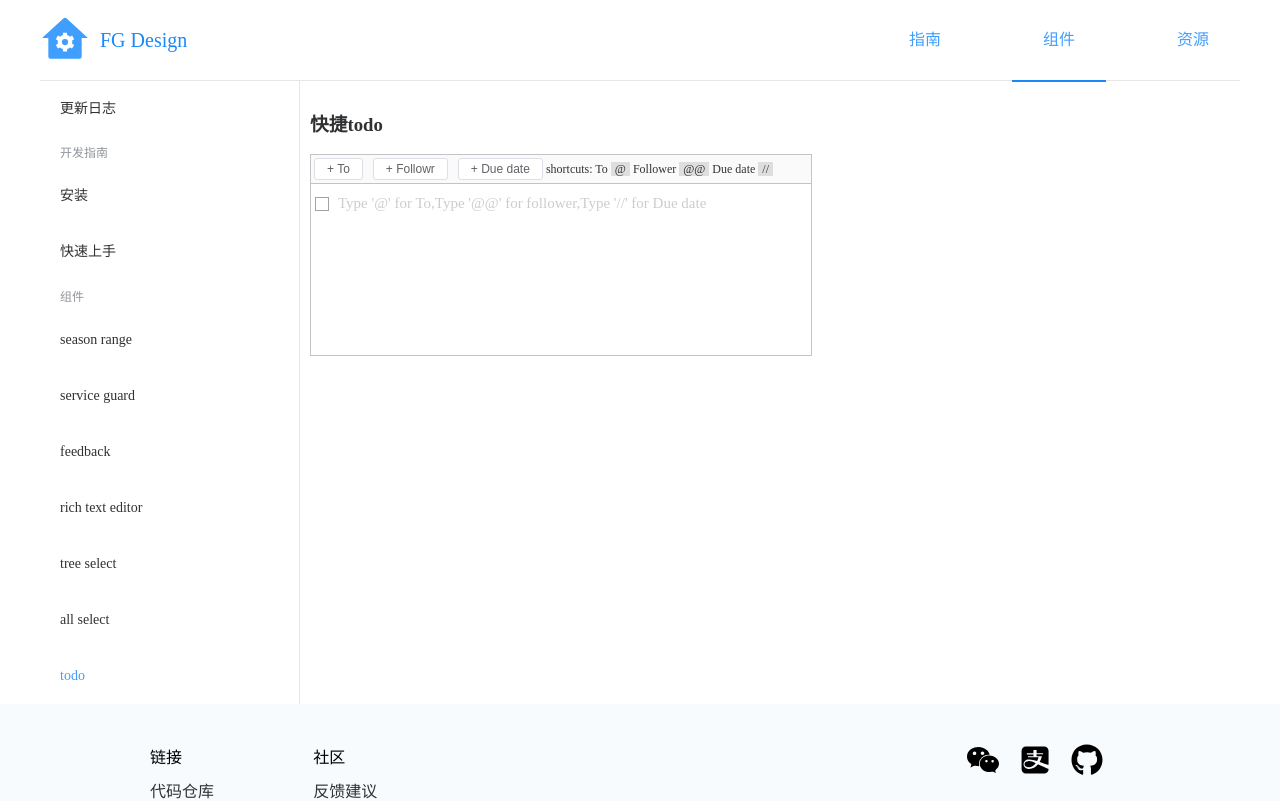
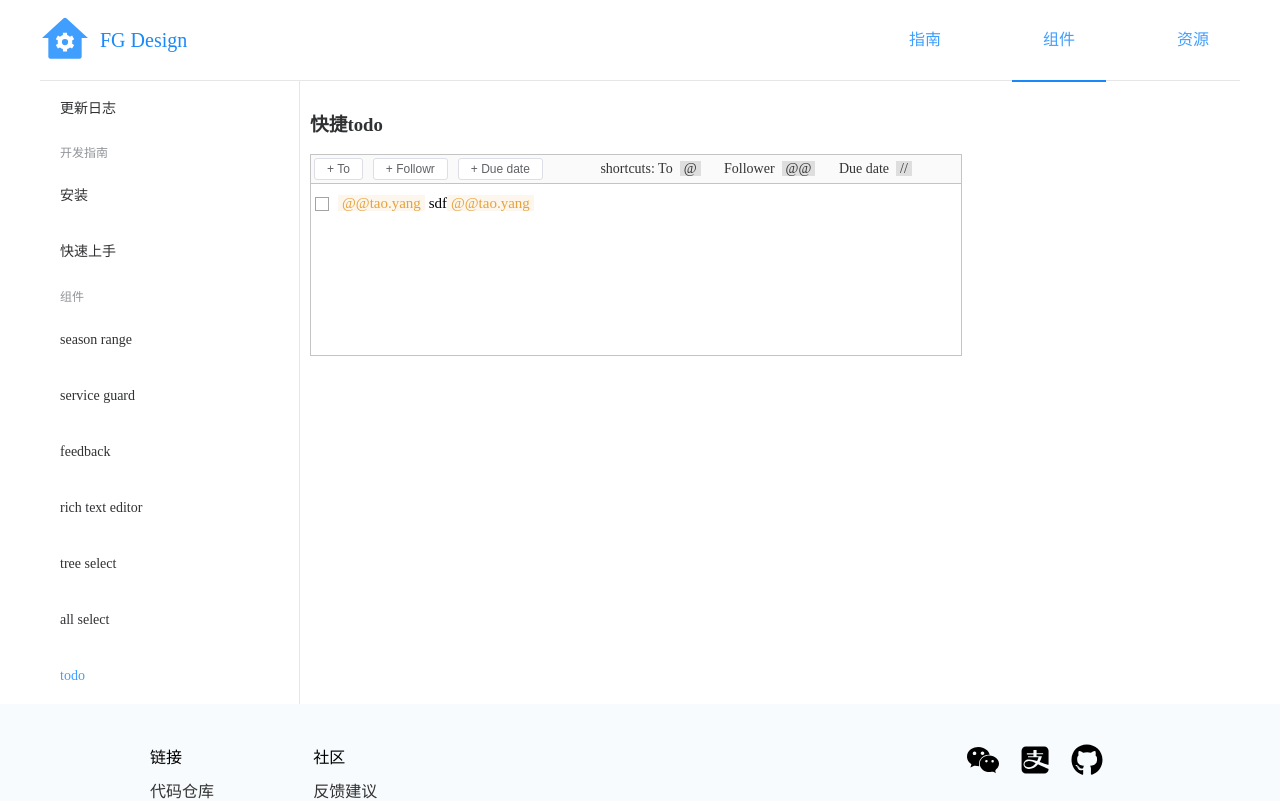
Before and after one commit to PiterYang/fastgear, a Vue app in the folder vue-component/: page /component/todo in a window 1280 px wide. Shown: the top 801 px of the page. Built offline with nearby package versions, Linux system fonts and the light colour scheme.

Commit message:
fix some bug

```diff
--- a/vue-component/packages/todo/src/component.vue
+++ b/vue-component/packages/todo/src/component.vue
@@ -1,12 +1,12 @@
 <template>
     <div style="overflow: hidden">
         <div class="mark"></div>
-        <p
+        <span
             :id="id"
             contenteditable
             class="tribute-demo-input"
-            placeholder="Type '@' for To,Type '@@' for follower,Type '//' for Due date"
-        ></p>
+            placeholder="@san.zhang 完成线上培训课程 @@si.li //2020-12-24 10:00"
+        ></span>
         <tribute ref="tribute" />
     </div>
 </template>
@@ -43,30 +43,34 @@ export default {
     },
     mounted() {
         // example of alternative callback
+        document.getElementById(this.id).innerHTML =
+            '<span contentEditable="false" class="fg-todo-follower">@@tao.yang</span>&nbsp;sdf<span contentEditable="false" class="fg-todo-follower">@@tao.yang</span>&nbsp;';
         let TributeClass = this.$refs['tribute'].getTribute();
-        let _this = this;
         let tribute = new TributeClass({
             collection: [
                 {
                     trigger: '@@',
-                    // values: _this.values,
-                    values: [
-                        {
-                            key: 'hhhh1',
-                            value: 'hhhh1',
-                            uid: 'uid1@@'
-                        },
-                        {
-                            key: 'hhhh12',
-                            value: 'hhhh12',
-                            uid: 'uid12@@'
-                        },
-                        {
-                            key: 'hhhh23',
-                            value: 'hhhh23',
-                            uid: 'uid23@@'
-                        }
-                    ],
+                    values: this.values,
+                    // values: [
+                    //     {
+                    //         key: 'hhhh1',
+                    //         value: 'hhhh1',
+                    //         uid: 'uid1@@',
+                    //         uname: 'name1'
+                    //     },
+                    //     {
+                    //         key: 'hhhh12',
+                    //         value: 'hhhh12',
+                    //         uid: 'uid12@@',
+                    //         uname: 'name2'
+                    //     },
+                    //     {
+                    //         key: 'hhhh23',
+                    //         value: 'hhhh23',
+                    //         uid: 'uid23@@',
+                    //         uname: 'name3'
+                    //     }
+                    // ],
                     selectTemplate: function(item) {
                         if (typeof item === 'undefined') return null;
                         if (this.range.isContentEditable(this.current.element)) {
@@ -82,30 +86,24 @@ export default {
 
                         return '@' + item.original.value;
                     },
+                    menuItemTemplate: function(item) {
+                        return (
+                            '<span contenteditable="false" class="left">' +
+                            item.string +
+                            '</span>' +
+                            '<span class="right">' +
+                            item.original.uname +
+                            '</span>'
+                        );
+                    },
                     requireLeadingSpace: true,
-                    menuShowMinLength: 0,
+                    // menuShowMinLength: 1,
                     noMatchTemplate: null
                 },
 
                 {
                     trigger: '//',
-                    values: [
-                        {
-                            key: 'hhhh1',
-                            value: 'hhhh1',
-                            email: 'hhhh1'
-                        },
-                        {
-                            key: 'hhhh12',
-                            value: 'hhhh12',
-                            email: 'hhhh12'
-                        },
-                        {
-                            key: 'hhhh23',
-                            value: 'hhhh23',
-                            email: 'hhhh23'
-                        }
-                    ],
+                    values: [],
                     // values: _this.values,
                     selectTemplate: function(item) {
                         if (typeof item === 'undefined') return null;
@@ -123,27 +121,31 @@ export default {
                     },
                     requireLeadingSpace: true,
                     noMatchTemplate: null
+                    //  menuShowMinLength: 1,
                 },
                 {
                     trigger: '@',
-                    values: [
-                        {
-                            key: 'test1',
-                            value: 'test1',
-                            uid: 'uid1'
-                        },
-                        {
-                            key: 'test12',
-                            value: 'test12',
-                            uid: 'uid12'
-                        },
-                        {
-                            key: 'test23',
-                            value: 'test23',
-                            uid: 'uid23'
-                        }
-                    ],
-                    // values: _this.values,
+                    // values: [
+                    //     {
+                    //         key: 'key1',
+                    //         value: 'value11',
+                    //         uid: 'uid1',
+                    //         uname: 'name3'
+                    //     },
+                    //     {
+                    //         key: 'key2',
+                    //         value: 'value22',
+                    //         uid: 'uid12',
+                    //         uname: 'name3'
+                    //     },
+                    //     {
+                    //         key: 'key3',
+                    //         value: 'value33',
+                    //         uid: 'uid23',
+                    //         uname: 'name3'
+                    //     }
+                    // ],
+                    values: this.values,
                     selectTemplate: function(item) {
                         if (typeof item === 'undefined') return null;
                         if (this.range.isContentEditable(this.current.element)) {
@@ -159,12 +161,24 @@ export default {
 
                         return '@' + item.original.value;
                     },
+                    menuItemTemplate: function(item) {
+                        console.log(item);
+                        return (
+                            '<span contenteditable="false" class="left">' +
+                            item.string +
+                            '</span>' +
+                            '<span class="right">' +
+                            item.original.uname +
+                            '</span>'
+                        );
+                    },
                     requireLeadingSpace: true,
                     noMatchTemplate: null
+
                     // autocompleteMode: true
                 }
             ],
-            vue: _this
+            vue: this
             // menuContainer: document.getElementById('content'),
         });
         this.tribute = tribute;
@@ -187,6 +201,7 @@ export default {
 .tribute-demo-input {
     outline: none;
     border: none;
+    display: block;
     padding: 3px 5px;
     border-radius: 2px;
     font-size: 15px;
@@ -200,16 +215,19 @@ export default {
         background: #ecf5ff;
         padding: 0 4px;
         color: #409eff;
+        user-select: none;
     }
     .fg-todo-follower {
         background: #fdf6ec;
         padding: 0 4px;
         color: #e6a23c;
+        user-select: none;
     }
     .fg-todo-due-date {
         background: #f4f4f5;
         padding: 0 4px;
         color: #909399;
+        user-select: none;
     }
 }
 [contenteditable='true']:empty:before {
--- a/vue-component/packages/todo/src/todo.vue
+++ b/vue-component/packages/todo/src/todo.vue
@@ -5,10 +5,18 @@
             <el-button size="mini" @click="handleFollower">+ Followr</el-button>
             <el-button size="mini" @click="handleDueDate">+ Due date</el-button>
             <span>
-                shortcuts: To
-                <span class="shortcut">@</span>&nbsp;Follower
-                <span class="shortcut">@@</span>&nbsp;Due date
-                <span class="shortcut">//</span>
+                <span style="padding-left: 54px;">
+                    shortcuts: To&nbsp;
+                    <span class="shortcut">@</span>
+                </span>
+                <span style="padding-left: 20px">
+                    Follower&nbsp;
+                    <span class="shortcut">@@</span>
+                </span>
+                <span style="padding-left: 20px;">
+                    Due date&nbsp;
+                    <span class="shortcut">//</span>
+                </span>
             </span>
         </div>
         <todo
@@ -32,21 +40,52 @@ export default {
     name: 'FgTodo',
     data() {
         return {
-            todoItem: [{id: 'todo-id' + new Date().getTime()}],
+            // todoItem: [{id: 'todo-id' + new Date().getTime(), innerHTML: ''}],
             lastActiveEl: null
         };
     },
     props: {
         values: {
-            type: Array
+            type: Array,
+            default() {
+                return [
+                    {
+                        key: 'hhhh1',
+                        value: 'hhhh1',
+                        uid: 'uid1@@',
+                        uname: 'name1'
+                    },
+                    {
+                        key: 'hhhh12',
+                        value: 'hhhh12',
+                        uid: 'uid12@@',
+                        uname: 'name2'
+                    },
+                    {
+                        key: 'hhhh23',
+                        value: 'hhhh23',
+                        uid: 'uid23@@',
+                        uname: 'name3'
+                    }
+                ];
+            }
+        },
+        todoItem: {
+            type: Array,
+            default() {
+                return [{id: 'todo-id' + new Date().getTime(), innerHTML: ''}];
+            }
         }
     },
     methods: {
         addTodo() {
             const random = new Date().getTime();
-            this.todoItem.push({id: 'todo-id' + random});
+            this.todoItem.push({id: 'todo-id' + random, innerHTML: ''});
             setTimeout(() => {
                 document.querySelector(`#todo-id${random}`).focus();
+            });
+            setTimeout(() => {
+                this.getData();
             });
         },
         deleteTodo(id) {
@@ -94,6 +133,7 @@ export default {
             this.getTribute(1);
         },
         getLastActiveTodo(event) {
+            console.log(111);
             this.lastActiveEl = event.target;
         },
         getTribute(index) {
@@ -106,13 +146,40 @@ export default {
                 el = document.getElementById(this.todoItem[last].id);
                 this.$refs[this.todoItem[last].id][0].tribute.showMenuForCollection(el, index);
             }
+        },
+        getData() {
+            const list = this.todoItem.filter(v => {
+                return document.getElementById(v.id).innerHTML.trim() !== '';
+            });
+            const getValue = el => [].slice.call(el).map(v => v.getAttribute('value'));
+            // const querySelectorAll = document.querySelectorAll;
+            const todos = list.map(v => {
+                const el = document.getElementById(v.id);
+                const followerEl = document.querySelectorAll(`#${v.id} .fg-todo-follower`);
+                const toEl = document.querySelectorAll(`#${v.id} .fg-todo-to`);
+                const dueDateEl = document.querySelectorAll(`#${v.id} .fg-todo-due-date`);
+                let todo = {};
+                console.log('follerEl', followerEl);
+                todo.follower = getValue(followerEl);
+                todo.to = getValue(toEl);
+                todo.dueDate = getValue(dueDateEl);
+                todo.content = el.innerHTML
+                    .replace(/<[^>]+>(.*?)<\/[^>]+>/g, '')
+                    .replace(/&nbsp;/gi, ' ')
+                    .trim(); //去掉所有的html标记和标记里面的内容
+                todo.id = v.id;
+                todo.innerHTML = el.innerHTML;
+                return todo;
+            });
+            console.log('todos', todos);
+            return todos;
         }
     }
 };
 </script>
 <style lang="less" scoped>
 .fg-todo-wrap {
-    min-width: 500px;
+    min-width: 650px;
     border: 1px solid #c4c4c4;
     min-height: 200px;
     .fg-todo-header {
@@ -120,7 +187,7 @@ export default {
         padding: 3px;
         border-bottom: 1px solid #c4c4c4;
         color: #333333;
-        font-size: 12px;
+        font-size: 14px;
         /deep/ .el-button--mini {
             padding: 4px 12px;
         }
```
Also changed, not shown: vue-component/packages/todo/src/TributeEvents.js (+14 -3 lines), vue-component/packages/todo/src/date-panel.vue (+52 -1 lines), vue-component/packages/todo/src/tribute.css (+25 -2 lines).
